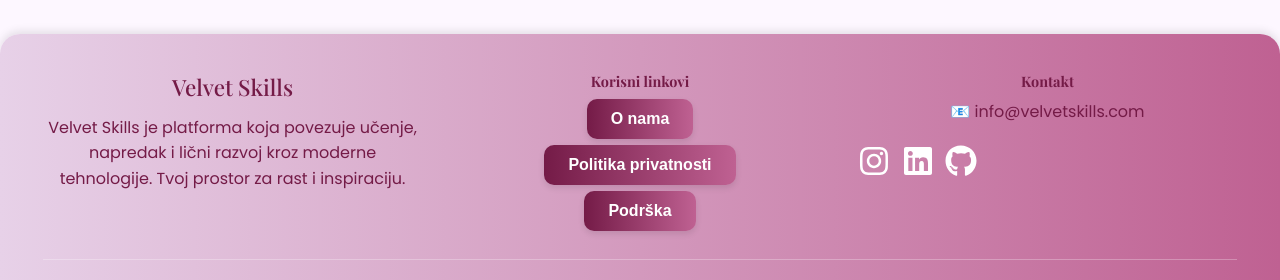
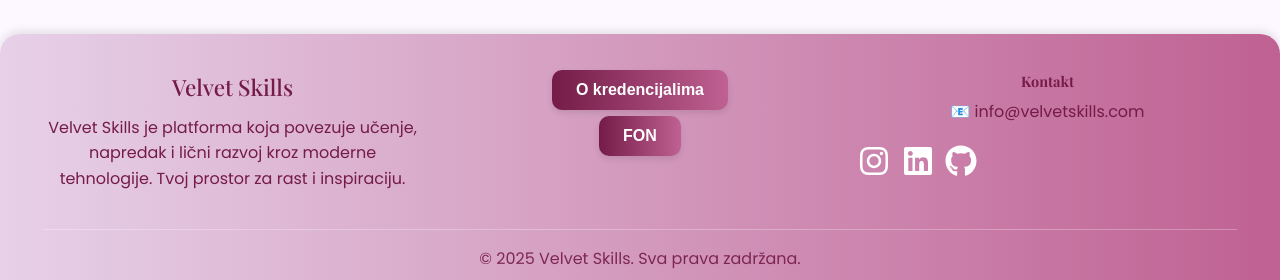
Before and after one commit to elab-development/internet-tehnologije-2024-projekat-velvet_skills_20210143_20210202, a React (Create React App) app in the folder velvetskillsfe/: page / in a window 1280 px wide. Shown: the part 1162-1442 px from the top of the page. Built offline with nearby package versions, Linux system fonts and the light colour scheme; no server answers; sample sign-in values are in the browser's storage.

Commit message:
Neke finalne izmene

```diff
--- a/velvetskillsfe/src/komponente/AdminHome.jsx
+++ b/velvetskillsfe/src/komponente/AdminHome.jsx
@@ -57,7 +57,7 @@ const AdminHome = () => {
       return;
 
     try {
-      await axios.delete(`http://127.0.0.1:8000/api/admin/users/${row.id}`, {
+      await axios.delete(`http://127.0.0.1:8000/api/admin/users/${row.id}/delete`, {
         headers: {
           Authorization: `Bearer ${user?.token}`,
         },
--- a/velvetskillsfe/src/komponente/ModeratorHome.jsx
+++ b/velvetskillsfe/src/komponente/ModeratorHome.jsx
@@ -44,8 +44,8 @@ const ModeratorHome = () => {
   // Promena statusa kredencijala
   const handleStatusChange = async (id, newStatus) => {
     try {
-      await axios.put(
-        `http://127.0.0.1:8000/api/moderator/credentials/${id}`,
+      await axios.patch(
+        `http://127.0.0.1:8000/api/moderator/credentials/${id}/update`,
         { status: newStatus },
         { headers: { Authorization: `Bearer ${token}` } }
       );
--- a/velvetskillsfe/src/reusable/Footer.jsx
+++ b/velvetskillsfe/src/reusable/Footer.jsx
@@ -16,17 +16,26 @@ const Footer = () => {
 
         {/* Srednja sekcija */}
         <div className="footer-section links">
-          <h4>Korisni linkovi</h4>
+
           <ul>
-            <li>
-              <button className="footer-btn">O nama</button>
-            </li>
-            <li>
-              <button className="footer-btn">Politika privatnosti</button>
-            </li>
-            <li>
-              <button className="footer-btn">Podrška</button>
-            </li>
+           <li>
+            <button
+              type="button"
+              className="footer-btn"
+              onClick={() => window.open("https://en.wikipedia.org/wiki/Credential", "_blank", "noopener,noreferrer")}
+            >
+              O kredencijalima
+            </button>
+          </li>
+          <li>
+            <button
+              type="button"
+              className="footer-btn"
+              onClick={() => window.open("https://www.fon.bg.ac.rs/", "_blank", "noopener,noreferrer")}
+            >
+              FON
+            </button>
+          </li>
           </ul>
         </div>
 
```
Also changed, not shown: 1 other file (tests, documents, lock files or other folders).
